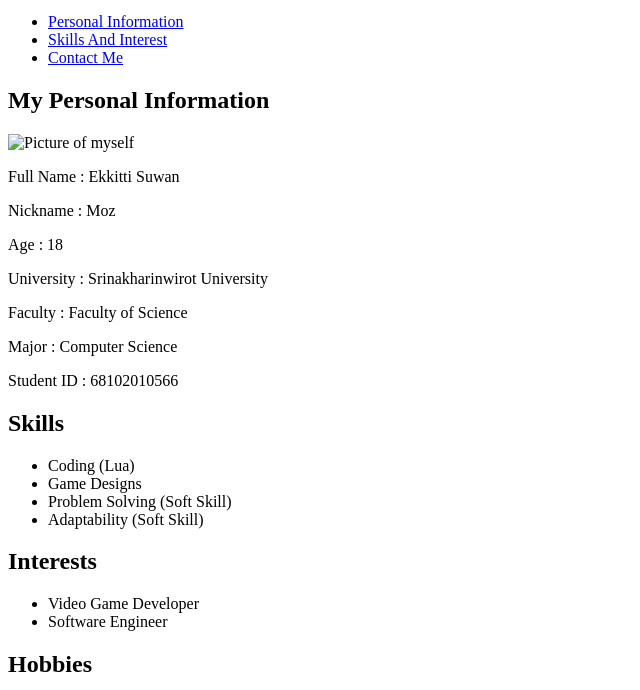
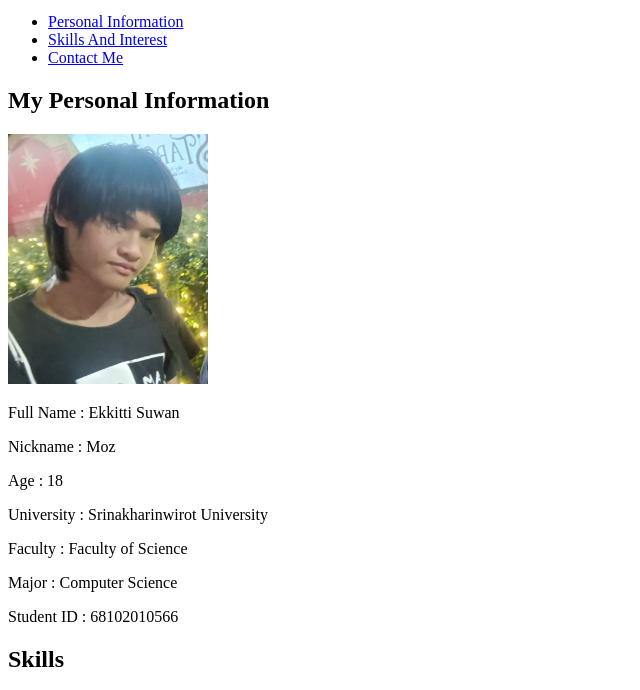
Before and after one commit to MozelleSillyDev/EkkittiSuwan.github.io, a plain HTML site: page index.html in a window 1280 px wide. Shown: the part 101-791 px from the top of the page, without its empty margins (0-640 px from the left). Drawn offline with Linux system fonts and the light colour scheme.

Commit message:
Update index.html

```diff
--- a/index.html
+++ b/index.html
@@ -22,7 +22,7 @@
 <main>
     <section id="PersonalInfo">
         <h2>My Personal Information</h2>
-        <img src="images/pfp.jpg" alt="Picture of myself" width="200" height="250">
+        <img src="pfp.jpg" alt="Picture of myself" width="200" height="250">
         <p>Full Name : Ekkitti Suwan</p>
         <p>Nickname : Moz</p>
         <p>Age : 18</p>
@@ -98,4 +98,5 @@
     <h3>© 2026 Ekkitti Suwan's Profile Page, CP151</h3>
 </footer>
 
+
 </html>
```
